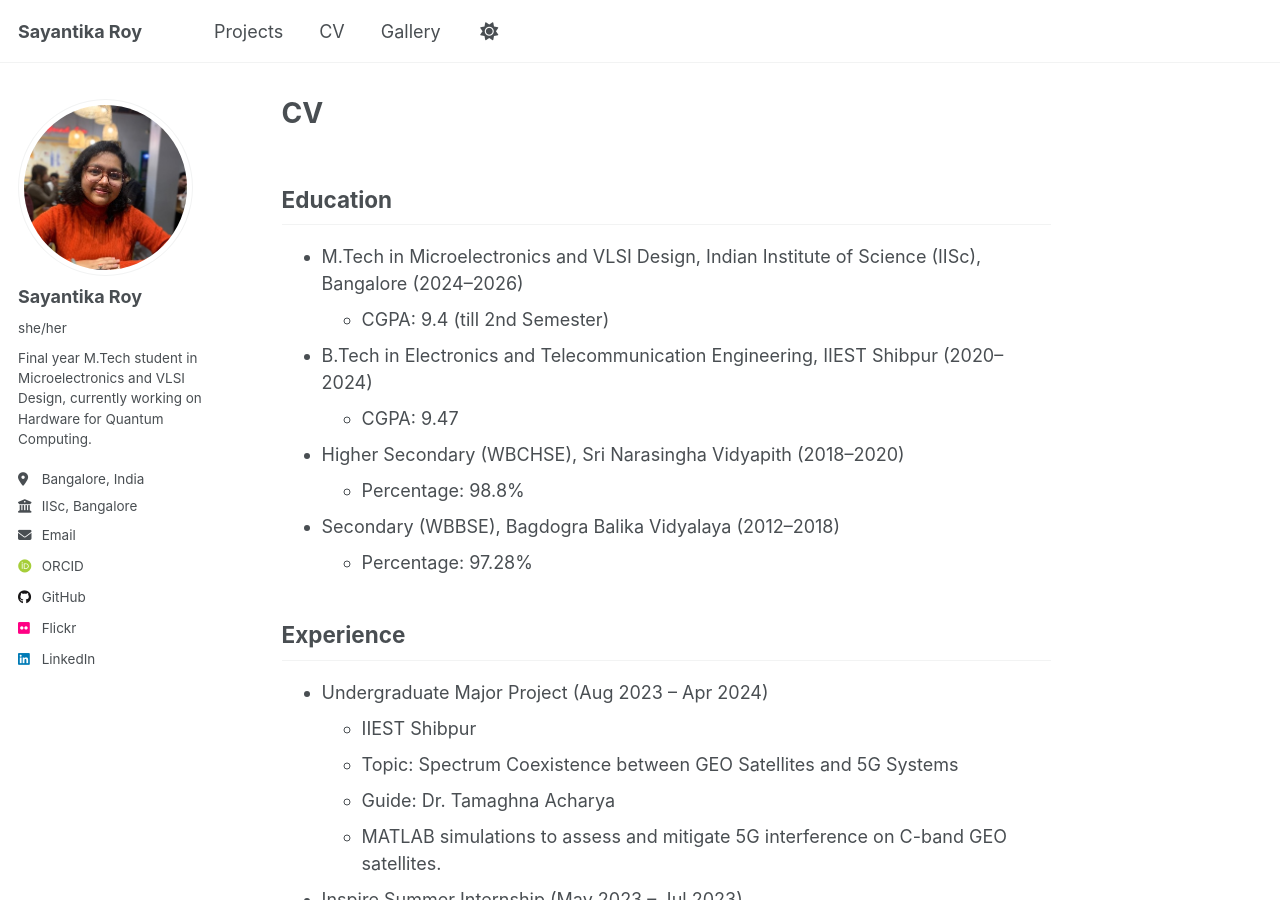
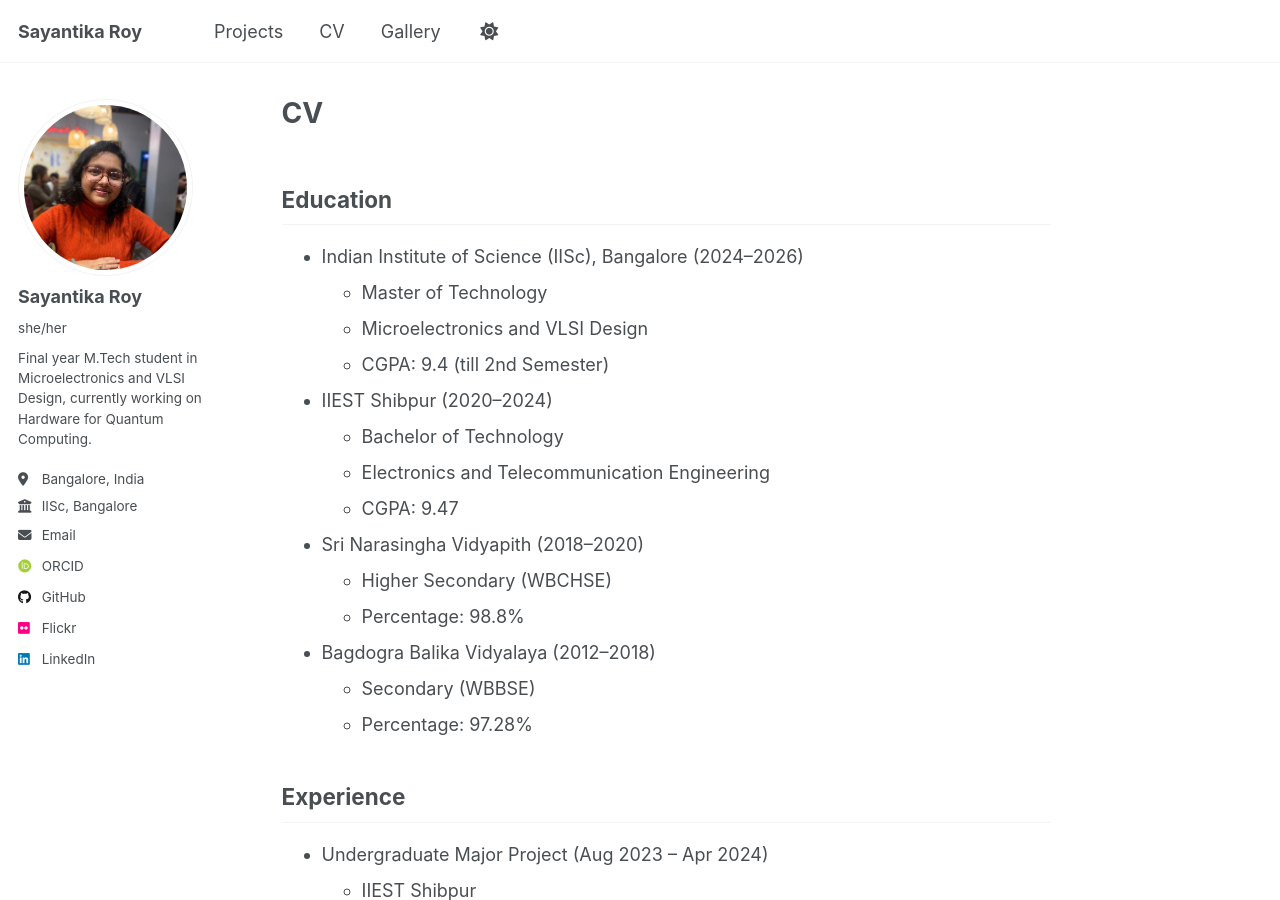
Before and after one commit to sayo-134/sayantika-roy.github.io, a Jekyll site: the page built from _pages/cv.md, in a window 1280 px wide and 900 px high. Built offline with Jekyll 4.4.1, drawn with Linux system fonts in a browser that asks for light colours; some web fonts are replaced.

Commit message:
updated cv.md

```diff
--- a/_pages/cv.md
+++ b/_pages/cv.md
@@ -20,13 +20,19 @@ redirect_from:
 
 ## Education
 
-* M.Tech in Microelectronics and VLSI Design, Indian Institute of Science (IISc), Bangalore (2024–2026)
+* Indian Institute of Science (IISc), Bangalore (2024–2026)
+  * Master of Technology
+  * Microelectronics and VLSI Design
   * CGPA: 9.4 (till 2nd Semester)
-* B.Tech in Electronics and Telecommunication Engineering, IIEST Shibpur (2020–2024)
+* IIEST Shibpur (2020–2024)
+  * Bachelor of Technology
+  * Electronics and Telecommunication Engineering
   * CGPA: 9.47
-* Higher Secondary (WBCHSE), Sri Narasingha Vidyapith (2018–2020)
+* Sri Narasingha Vidyapith (2018–2020)
+  * Higher Secondary (WBCHSE)
   * Percentage: 98.8%
-* Secondary (WBBSE), Bagdogra Balika Vidyalaya (2012–2018)
+* Bagdogra Balika Vidyalaya (2012–2018)
+  * Secondary (WBBSE)
   * Percentage: 97.28%
 
 ## Experience
```
